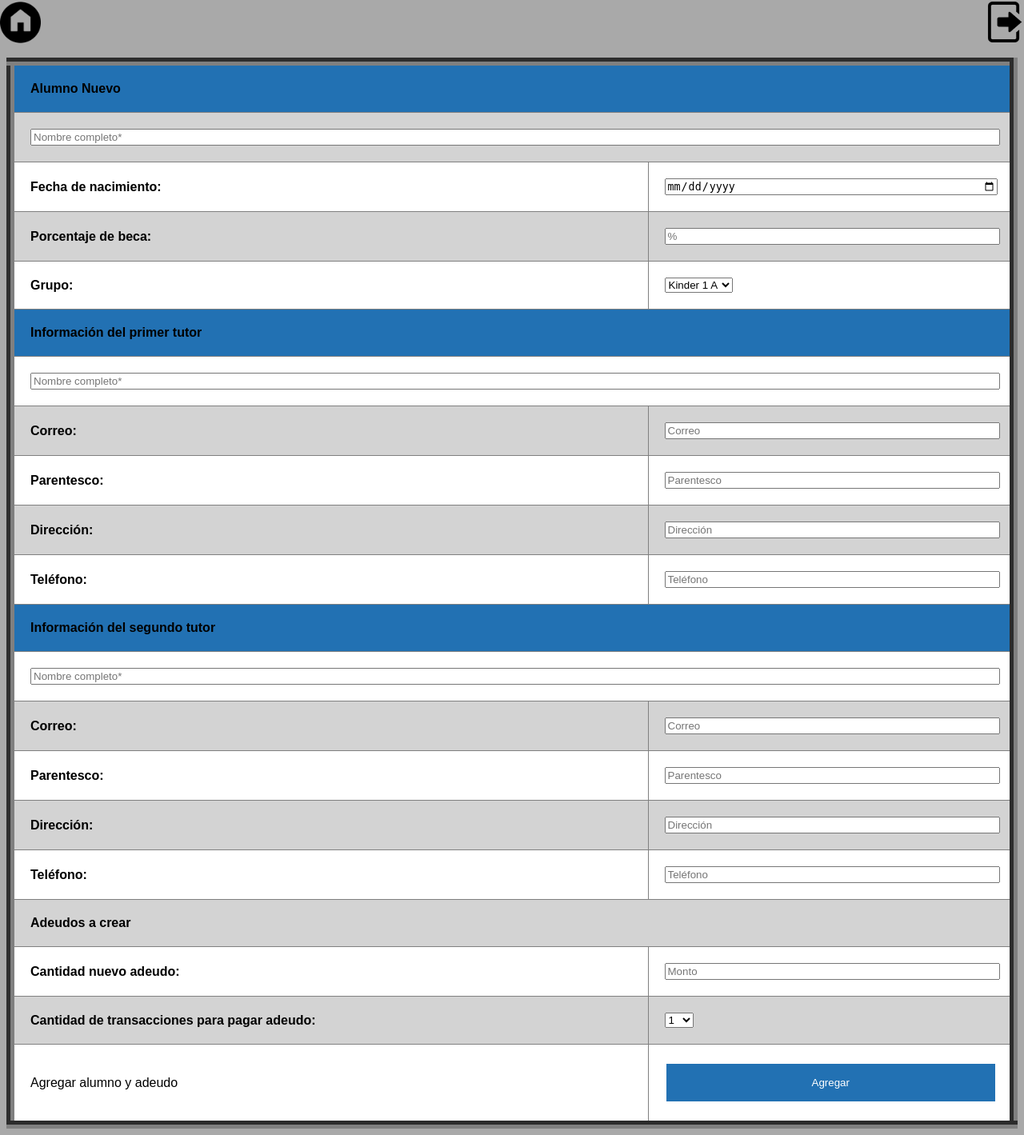
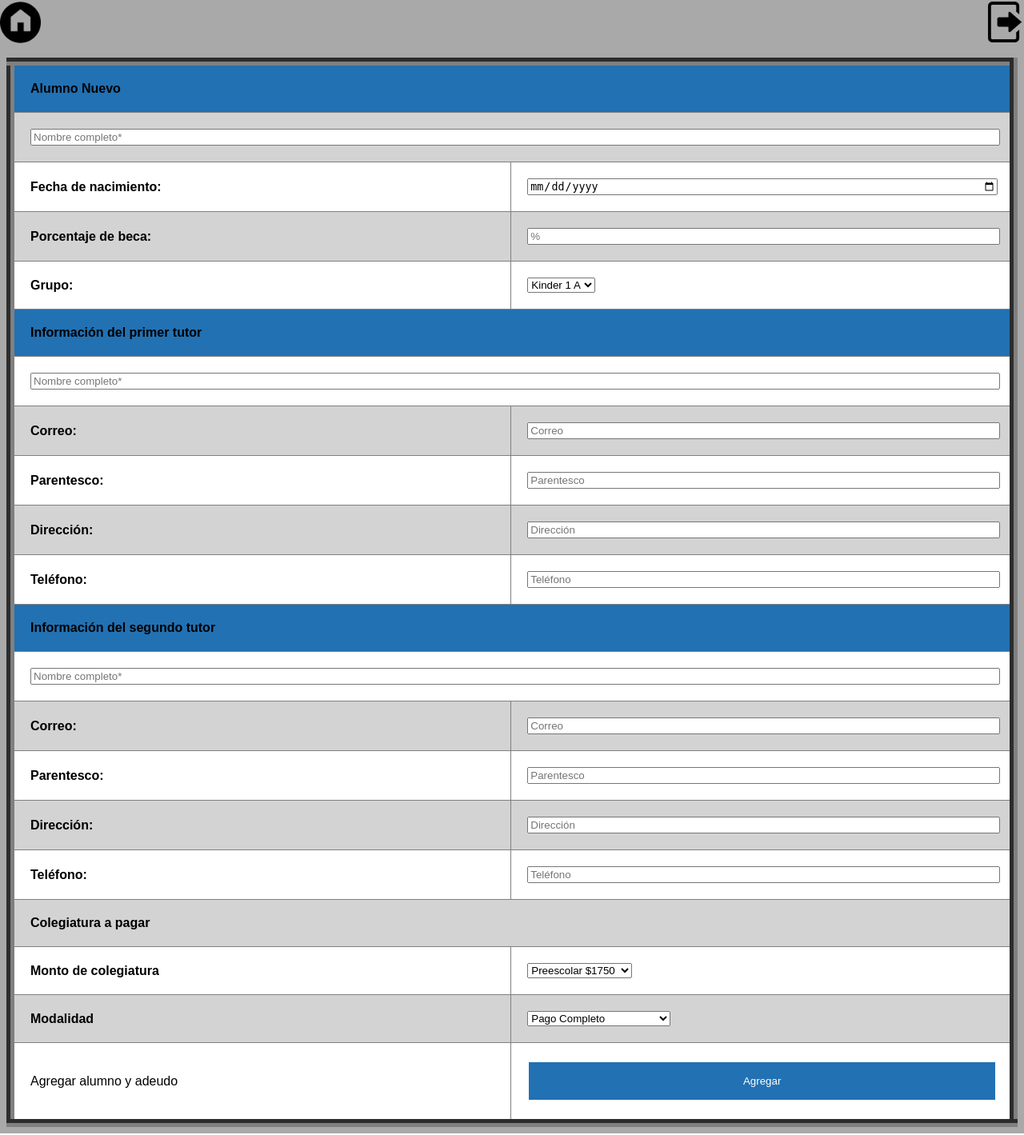
Before and after one commit to Rodolfohp96/CFCA, a Flask app: page /AlumnoNuevo in a window 1280 px wide. Shown: the whole page at 80% size. Run offline with Flask 2, Linux system fonts and the light colour scheme; the visitor is signed in with stand-in values (Sample User, id 1); some libraries are stand-ins or nearby versions.

Commit message:
FIX: Colegiaturas

```diff
--- a/app.py
+++ b/app.py
@@ -86,26 +86,34 @@ def alumno_nuevo_agregado():
     if request.method == 'POST':
         NombreCompleto = request.form['NombreCompleto']
         FechadeNacimiento = request.form['FechadeNacimiento']
-        Beca = request.form['Beca']
+        Beca = int(request.form['Beca'])
         GrupoId = request.form['GrupoId']
         Tutor1Nombre = request.form['Tutor1Nombre']
         Tutor1Direccion = request.form['Tutor1Direccion']
         Tutor1Correo = request.form['Tutor1Correo']
         Tutor1Parentesco = request.form['Tutor1Parentesco']
-        Tutor1Telefono = request.form['Tutor1Telefono']
+        Tutor1Telefono = int(request.form['Tutor1Telefono'])
         Tutor2Nombre = request.form['Tutor2Nombre']
         Tutor2Direccion = request.form['Tutor2Direccion']
         Tutor2Correo = request.form['Tutor2Correo']
         Tutor2Parentesco = request.form['Tutor2Parentesco']
-        Tutor2Telefono = request.form['Tutor2Telefono']
-        AdeudoTotal = request.form['AdeudoNuevo']
-        CantidadTransacciones = request.form['CantidadTransacciones']
+        Tutor2Telefono = int(request.form['Tutor2Telefono'])
+        MontoColegiatura = float(request.form['MontoColegiatura'])
+        ModalidadColegiatura = int(request.form['ModalidadColegiatura'])
         cur = mysql.connection.cursor()
         cur.execute('INSERT INTO Estudiante (nombre, fecha_de_nacimiento, beca, id_grupo) VALUES (\'{}\',\'{}\',{},{})'.format(NombreCompleto, FechadeNacimiento, Beca, GrupoId))
         n = cur.lastrowid
         cur.execute('INSERT INTO Contacto (nombre, parentesco, correo, telefono, direccion, id_estudiante) VALUES (\'{}\',\'{}\',\'{}\',{},\'{}\',{})'.format(Tutor1Nombre, Tutor1Parentesco, Tutor1Correo, Tutor1Telefono, Tutor1Direccion, n))
         cur.execute('INSERT INTO Contacto (nombre, parentesco, correo, telefono, direccion, id_estudiante) VALUES (\'{}\',\'{}\',\'{}\',{},\'{}\',{})'.format(Tutor2Nombre, Tutor2Parentesco, Tutor2Correo, Tutor2Telefono, Tutor2Direccion, n))
-        cur.execute('INSERT INTO Transaccion (monto, metodo, concepto, fecha_limite, pagado, id_estudiante) VALUES ({},\'{}\', \'{}\', \'{}\', {}, {})'.format(AdeudoTotal, "", "colegiatura", "2020-12-12", "FALSE", n))
+        desc = 1 - Beca / 100
+        if ModalidadColegiatura == 10:
+            AdeudoTotal = MontoColegiatura * 10 * desc
+            cur.execute('INSERT INTO Transaccion (monto, metodo, concepto, fecha_limite, pagado, id_estudiante) VALUES ({},\'{}\', \'{}\', \'{}\', {}, {})'.format(AdeudoTotal, "", "Colegiatura completa", "2020-12-12", "FALSE", n))
+        elif ModalidadColegiatura == 11:
+            AdeudoTotal = MontoColegiatura * desc
+            for nummes in range(1, 12):
+                concepto = "Mensualidad {}".format(nummes)
+                cur.execute('INSERT INTO Transaccion (monto, metodo, concepto, fecha_limite, pagado, id_estudiante) VALUES ({},\'{}\', \'{}\', \'{}\', {}, {})'.format(AdeudoTotal, "",concepto, "2020-12-12", "FALSE", n))
         cur.connection.commit()
     return redirect(url_for('get_group', id=GrupoId))
 
--- a/setup.py
+++ b/setup.py
@@ -42,8 +42,12 @@ def grstr():
 def gphone():
     return int("55{}{}{}".format(randint(10,55),randint(10,55),randint(10,55)))
 
-def gamount():
-    return uniform(500.00, 1000.00)
+def gamount(grado):
+    if grado < 3:
+        return 1750.00
+    elif grado < 6:
+        return 1950.00
+    return 2000.00
 
 def gmetodo():
     metodos = ["Transferencia", "Tarjeta de Credito", "Efectivo", "Cheque"]
@@ -55,7 +59,7 @@ def gfdate():
 
 def gbool(n):
     nrand = randint(0, n)
-    eval_ = "TRUE" if nrand > 0 else "FALSE"
+    eval_ = "FALSE" if nrand > 0 else "TRUE"
     return eval_
 
 def gdir():
@@ -202,27 +206,25 @@ def setup_db():
             nomgrupo = "{} {}".format(namgrado, mask_grupo[ngrupo])
             db.execute("""INSERT INTO Grupo (nombre, grado)
                             VALUES (\"{}\",{})""".format(nomgrupo, numgrado))
-            size = randint(27, 32)
-            for nestud in range(size):
+            for nestud in range(30):
                 idgrupo = ngrupo + 2 * ngrado + 1
                 idestud = (nestud + 1) + (30 * (idgrupo - 1))
                 nacyear = 2013 - ngrado
                 nomestud = gname()
                 nacestud = gbdate(nacyear)
-                bestud = randint(1,8) * 10
+                bestud = randint(0,4) * 10
                 db.execute("""INSERT INTO Estudiante (nombre, fecha_de_nacimiento, beca, id_grupo)
                     VALUES
                         (\"{}\", \"{}\", {}, {})
                     """.format(nomestud, nacestud, bestud, idgrupo))
                 apagado = gbool(4)
                 ametodo = gmetodo() if apagado == "TRUE" else ""
-                bpagado = gbool(4)
-                bmetodo = gmetodo() if bpagado == "TRUE" else ""
+                desc = 1 - bestud / 100
+                amount = gamount(ngrado) * desc
                 db.execute("""INSERT INTO Transaccion
                                 (monto, metodo, concepto, fecha_limite, pagado, id_estudiante)
-                                VALUES ({}, \"{}\", \"{}\", \"{}\", {}, {}),
-                                ({}, \"{}\", \"{}\", \"{}\", {}, {})
-                            """.format(gamount(), ametodo, "colegiatura", gfdate(), apagado, idestud, gamount(), bmetodo, "colegiatura", gfdate(), bpagado, idestud))
+                                VALUES ({}, \"{}\", \"{}\", \"{}\", {}, {})
+                            """.format(amount, ametodo, "Colegiatura completa", gfdate(), apagado, idestud))
 
                 nomacon = gname()
                 mailacon = "{}@mail.com".format(gname().split(" ")[0].lower())
--- a/templates/AlumnoNuevo.html
+++ b/templates/AlumnoNuevo.html
@@ -97,17 +97,21 @@
                 <th><input type="text" name="Tutor2Telefono" placeholder="Teléfono"></th>
             </tr>
             <tr>
-                <th colspan ="2">Adeudos a crear</th>
+                <th colspan ="2">Colegiatura a pagar</th>
             </tr>
             <tr>
-                <th>Cantidad nuevo adeudo:</th>
-                <th><input type="text" name="AdeudoNuevo" placeholder="Monto"></th>
+                <th>Monto de colegiatura</th>
+                <th><select id="MontoColegiatura" name="MontoColegiatura">
+                        <option value ="1750">Preescolar $1750</option>
+                        <option value ="1950">Primaria $1950</option>
+                        <option value ="2000">Secundaria $2000</option>
+                    </select></th>
             </tr>
             <tr>
-                <th>Cantidad de transacciones para pagar adeudo:</th>
-                <th><select id="CantidadTransacciones" name="CantidadTransacciones">
-                        <option value ="1">1</option>
-                        <option value ="2">11</option>
+                <th>Modalidad</th>
+                <th><select id="ModalidadColegiatura" name="ModalidadColegiatura">
+                        <option value ="10">Pago Completo</option>
+                        <option value ="11">Mensualidades (11 pagos)</option>
                     </select></th>
             </tr>
             <tr>
```
